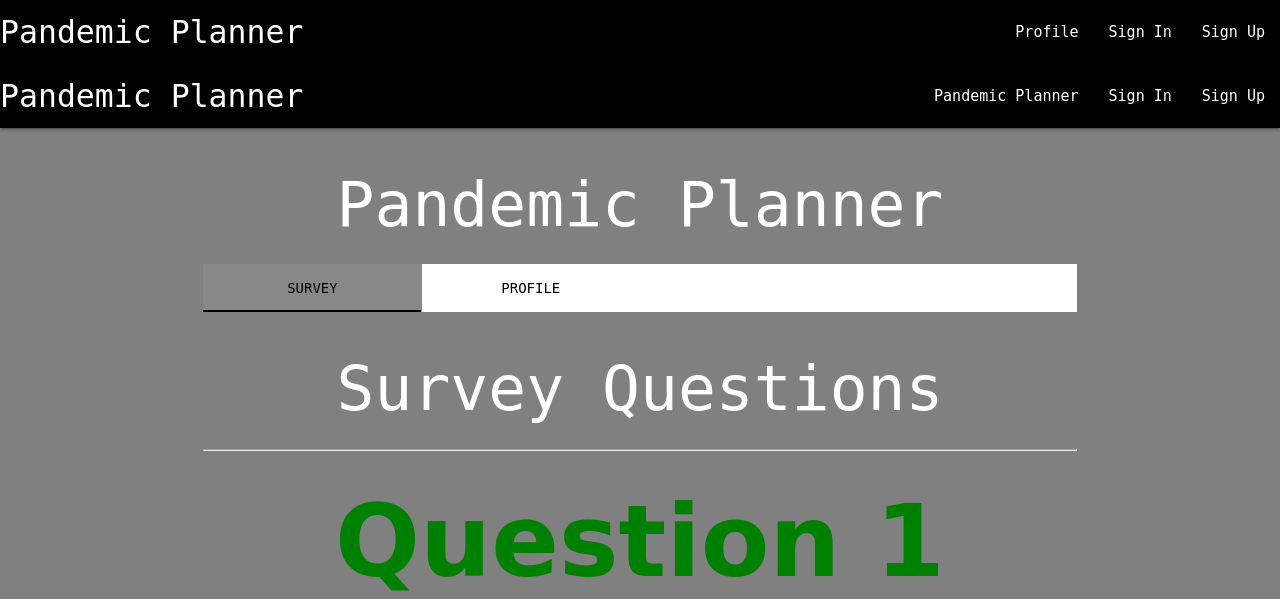
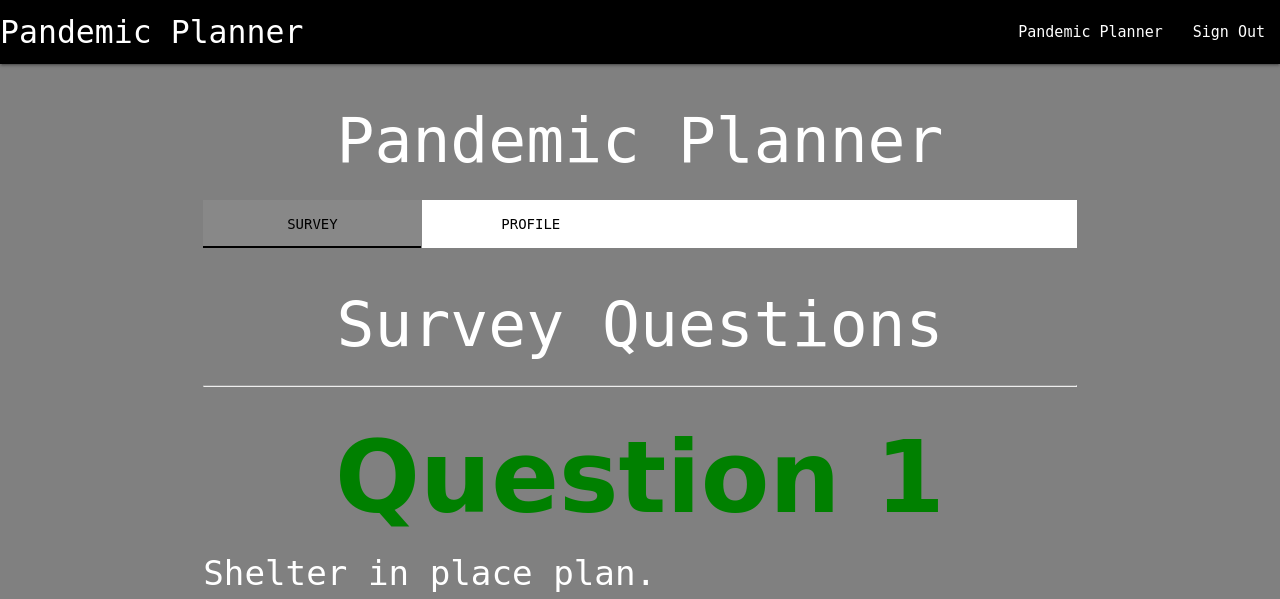
Before and after one commit to Kianimal/Pandemic-Planner-Project-2, a Node server app: page /profile in a window 1280 px wide. Shown: the top 599 px of the page. Run offline with Node 20, Linux system fonts and the light colour scheme; some libraries are stand-ins or nearby versions; some web fonts are replaced.

Commit message:
updating nav links in html and handlebars

```diff
--- a/config/config.json
+++ b/config/config.json
@@ -1,7 +1,7 @@
 {
   "development": {
     "username": "root",
-    "password": "Kombuch@123",
+    "password": "",
     "database": "prepdb",
     "host": "localhost",
     "dialect": "mysql"
--- a/public/profile.html
+++ b/public/profile.html
@@ -31,16 +31,14 @@
             <a href="#" data-target="mobile-demo" class="sidenav-trigger"><i class="material-icons">menu</i></a>
             <ul class="right hide-on-med-and-down">
                 <li><a href="index.html">Pandemic Planner</a></li>
-                <li><a href="signin.html">Sign In</a></li>
-                <li><a href="signup.html">Sign Up</a></li>
+                <li><a href="signout.html">Sign Out</a></li>
             </ul>
         </div>
     </nav>
 
     <ul class="sidenav" id="mobile-demo">
         <li><a href="index.html">Pandemic Planner</a></li>
-        <li><a href="signin.html">Sign In</a></li>
-        <li><a href="signup.html">Sign Up</a></li>
+        <li><a href="signout.html">Sign Out</a></li>
     </ul>
         <div class="container">
             <h1>Pandemic Planner
--- a/public/signin.html
+++ b/public/signin.html
@@ -32,7 +32,6 @@
       <a href="#" data-target="mobile-demo" class="sidenav-trigger"><i class="material-icons">menu</i></a>
       <ul class="right hide-on-med-and-down">
         <li><a href="index.html">Pandemic Planner</a></li>
-        <li><a href="signin.html">Sign In</a></li>
         <li><a href="signup.html">Sign Up</a></li>
       </ul>
     </div>
@@ -40,7 +39,6 @@
 
   <ul class="sidenav" id="mobile-demo">
     <li><a href="index.html">Pandemic Planner</a></li>
-    <li><a href="signin.html">Sign In</a></li>
     <li><a href="signup.html">Sign Up</a></li>
   </ul>
   <h2>Enter at your own risk!</h2>
--- a/public/signup.html
+++ b/public/signup.html
@@ -33,7 +33,6 @@
       <ul class="right hide-on-med-and-down">
         <li><a href="index.html">Pandemic Planner</a></li>
         <li><a href="signin.html">Sign In</a></li>
-        <li><a href="signup.html">Sign Up</a></li>
       </ul>
     </div>
   </nav>
@@ -41,7 +40,6 @@
   <ul class="sidenav" id="mobile-demo">
     <li><a href="index.html">Pandemic Planner</a></li>
     <li><a href="signin.html">Sign In</a></li>
-    <li><a href="signup.html">Sign Up</a></li>
   </ul>
   <h2>Create an account!</h2>
   <div class="section black">
--- a/views/layouts/main.handlebars
+++ b/views/layouts/main.handlebars
@@ -26,23 +26,6 @@
 </head>
 
 <body>
-  <nav>
-    <div class="nav-wrapper">
-        <a href="index.html" class="brand-logo">Pandemic Planner</a>
-        <a href="#" data-target="mobile-demo" class="sidenav-trigger"><i class="material-icons">menu</i></a>
-        <ul class="right hide-on-med-and-down">
-            <li><a href="profile.html">Profile</a></li>
-            <li><a href="signin.html">Sign In</a></li>
-            <li><a href="signup.html">Sign Up</a></li>
-        </ul>
-    </div>
-</nav>
-
-<ul class="sidenav" id="mobile-demo">
-    <li><a href="profile.html">Profile</a></li>
-    <li><a href="signin.html">Sign In</a></li>
-    <li><a href="signup.html">Sign Up</a></li>
-</ul>
   {{{body}}}
 </body>
 
--- a/views/profile.handlebars
+++ b/views/profile.handlebars
@@ -4,16 +4,14 @@
             <a href="#" data-target="mobile-demo" class="sidenav-trigger"><i class="material-icons">menu</i></a>
             <ul class="right hide-on-med-and-down">
                 <li><a href="index.html">Pandemic Planner</a></li>
-                <li><a href="signin.html">Sign In</a></li>
-                <li><a href="signup.html">Sign Up</a></li>
+                <li><a href="signout.html">Sign Out</a></li>
             </ul>
         </div>
     </nav>
 
     <ul class="sidenav" id="mobile-demo">
         <li><a href="index.html">Pandemic Planner</a></li>
-        <li><a href="signin.html">Sign In</a></li>
-        <li><a href="signup.html">Sign Up</a></li>
+        <li><a href="signout.html">Sign Out</a></li>
     </ul>
         <div class="container">
             <h1>Pandemic Planner
--- a/views/signin.handlebars
+++ b/views/signin.handlebars
@@ -4,7 +4,6 @@
             <a href="#" data-target="mobile-demo" class="sidenav-trigger"><i class="material-icons">menu</i></a>
             <ul class="right hide-on-med-and-down">
                 <li><a href="index.html">Pandemic Planner</a></li>
-                <li><a href="signin.html">Sign In</a></li>
                 <li><a href="signup.html">Sign Up</a></li>
             </ul>
         </div>
@@ -12,7 +11,6 @@
 
     <ul class="sidenav" id="mobile-demo">
         <li><a href="index.html">Pandemic Planner</a></li>
-        <li><a href="signin.html">Sign In</a></li>
         <li><a href="signup.html">Sign Up</a></li>
     </ul>
     <div class="container">
--- a/views/signup.handlebars
+++ b/views/signup.handlebars
@@ -5,7 +5,6 @@
             <ul class="right hide-on-med-and-down">
                 <li><a href="index.html">Pandemic Planner</a></li>
                 <li><a href="signin.html">Sign In</a></li>
-                <li><a href="signup.html">Sign Up</a></li>
             </ul>
         </div>
     </nav>
@@ -13,7 +12,6 @@
     <ul class="sidenav" id="mobile-demo">
         <li><a href="index.html">Pandemic Planner</a></li>
         <li><a href="signin.html">Sign In</a></li>
-        <li><a href="signup.html">Sign Up</a></li>
     </ul>
     <div class="container">
         <h1 style="color:black">Create your account</h1>
```
